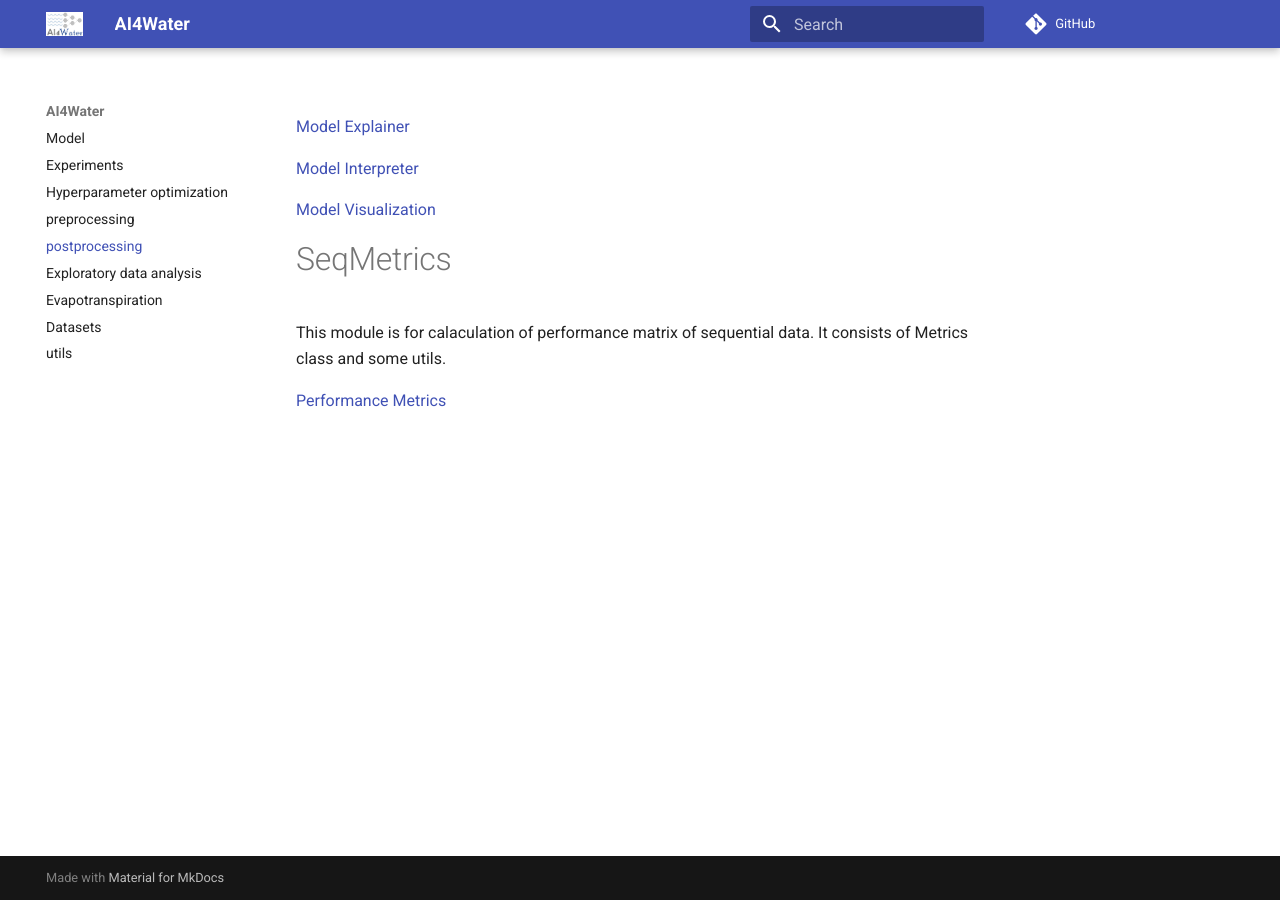
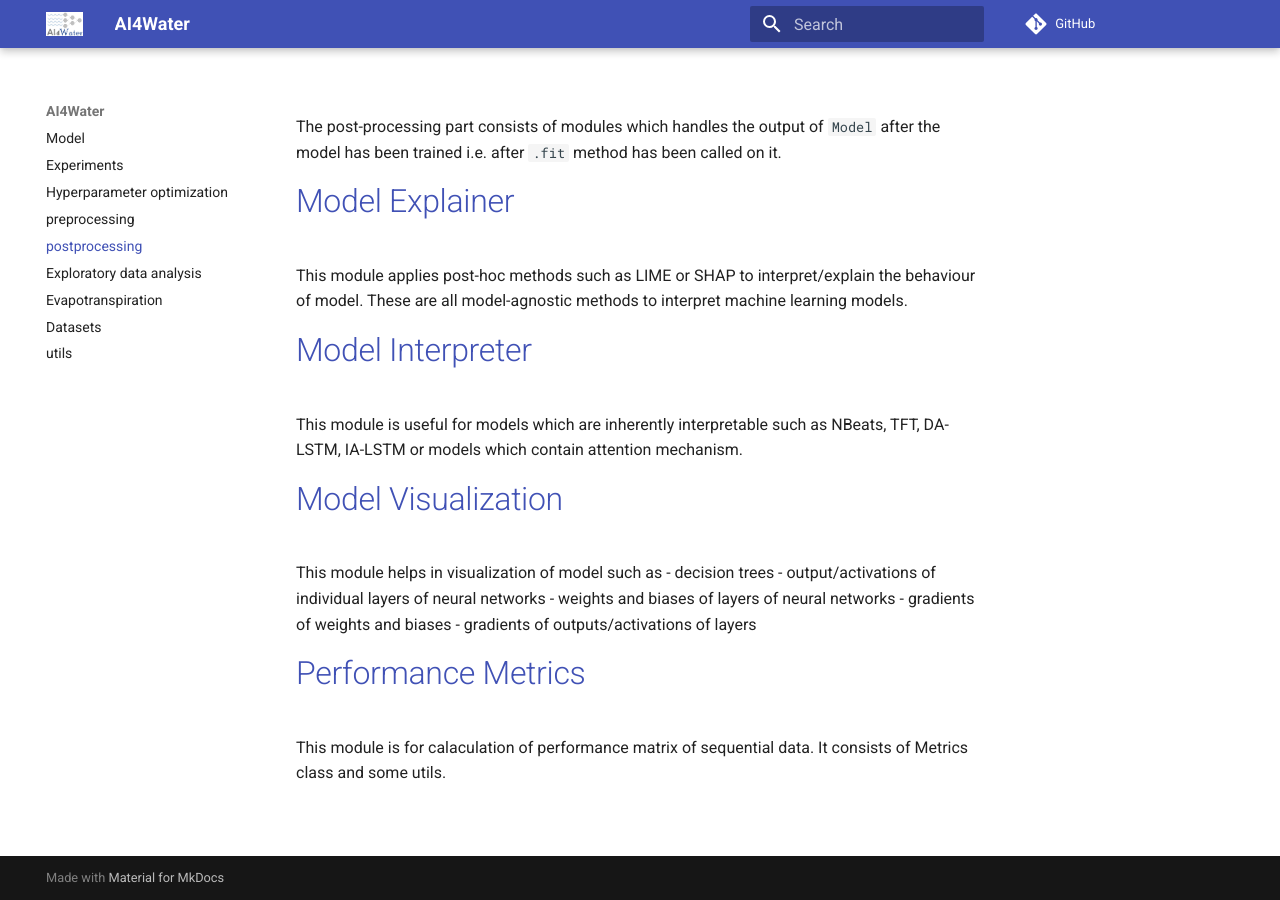
Before and after one commit to AtrCheema/AI4Water, an MkDocs documentation site: the page built from docs/postprocessing.md, in a window 1280 px wide. Built offline with MkDocs 1.6.1 and Material for MkDocs 9.7.7, drawn with Linux system fonts in a browser that asks for light colours; comment, search, counter and statistics services are not loaded; old or Windows-style settings are respelled for this version of MkDocs.

Commit message:
improved docs

```diff
--- a/docs/postprocessing.md
+++ b/docs/postprocessing.md
@@ -1,13 +1,24 @@
+The post-processing part consists of modules which handles the output of `Model` after
+the model has been trained i.e. after `.fit` method has been called on it.
+
+# [Model Explainer](postprocessing/explain.md)
+This module applies post-hoc methods such as LIME or SHAP to interpret/explain the
+behaviour of model. These are all model-agnostic methods to interpret machine learning
+models.
+
+# [Model Interpreter](postprocessing/interpret.md)
+This module is useful for models which are inherently interpretable
+such as NBeats, TFT, DA-LSTM, IA-LSTM or models which contain attention mechanism.
+
+# [Model Visualization](postprocessing/visualize.md)
+This module helps in visualization of model such as
+- decision trees
+- output/activations of individual layers of neural networks
+- weights and biases of layers of neural networks
+- gradients of weights and biases
+- gradients of outputs/activations of layers
 
 
-[Model Explainer](postprocessing/explain.md)
-
-[Model Interpreter](postprocessing/interpret.md)
-
-[Model Visualization](postprocessing/visualize.md)
-
-
-# SeqMetrics
-This module is for calaculation of performance matrix of sequential data. It consists of Metrics class and some utils.
-
-[Performance Metrics](postprocessing/seqmetrics.md)
+# [Performance Metrics](postprocessing/seqmetrics.md)
+This module is for calaculation of performance matrix of sequential data.
+It consists of Metrics class and some utils.
```
Also changed, not shown: docs/experiments.md (+4 -0 lines), docs/hpo.md (+6 -6 lines), docs/modelbuilding.md (+10 -13 lines), docs/preprocessing.md (+3 -2 lines), 1 other file.
